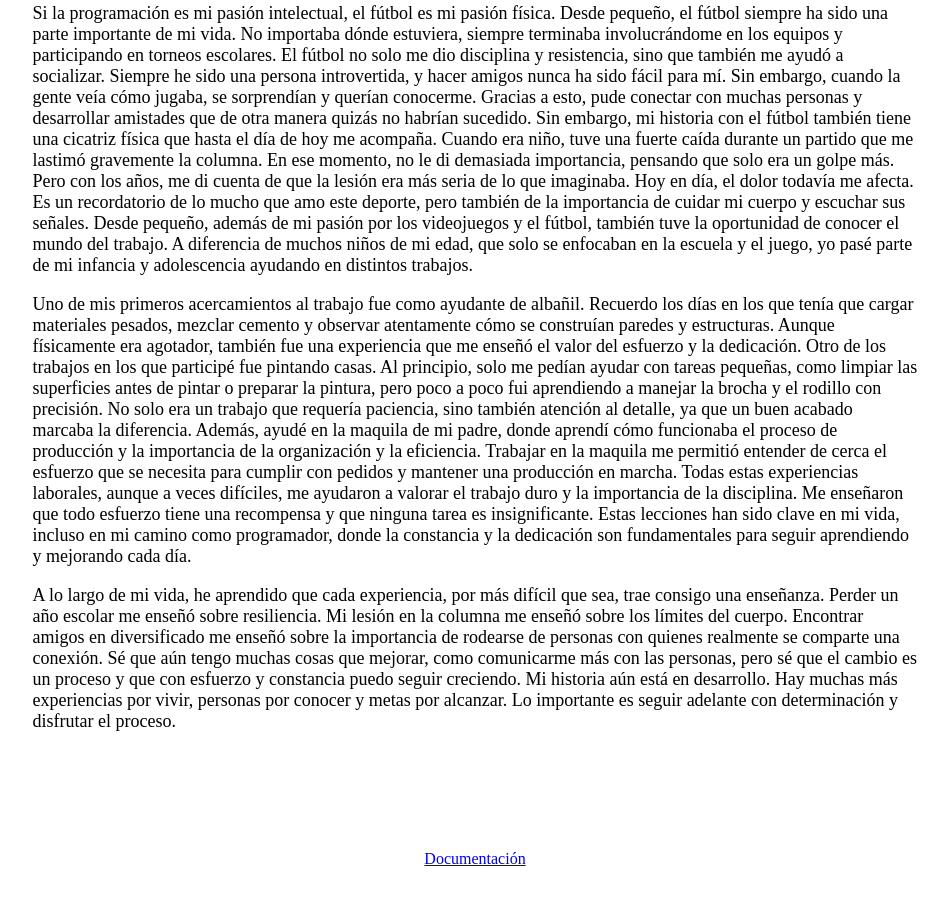
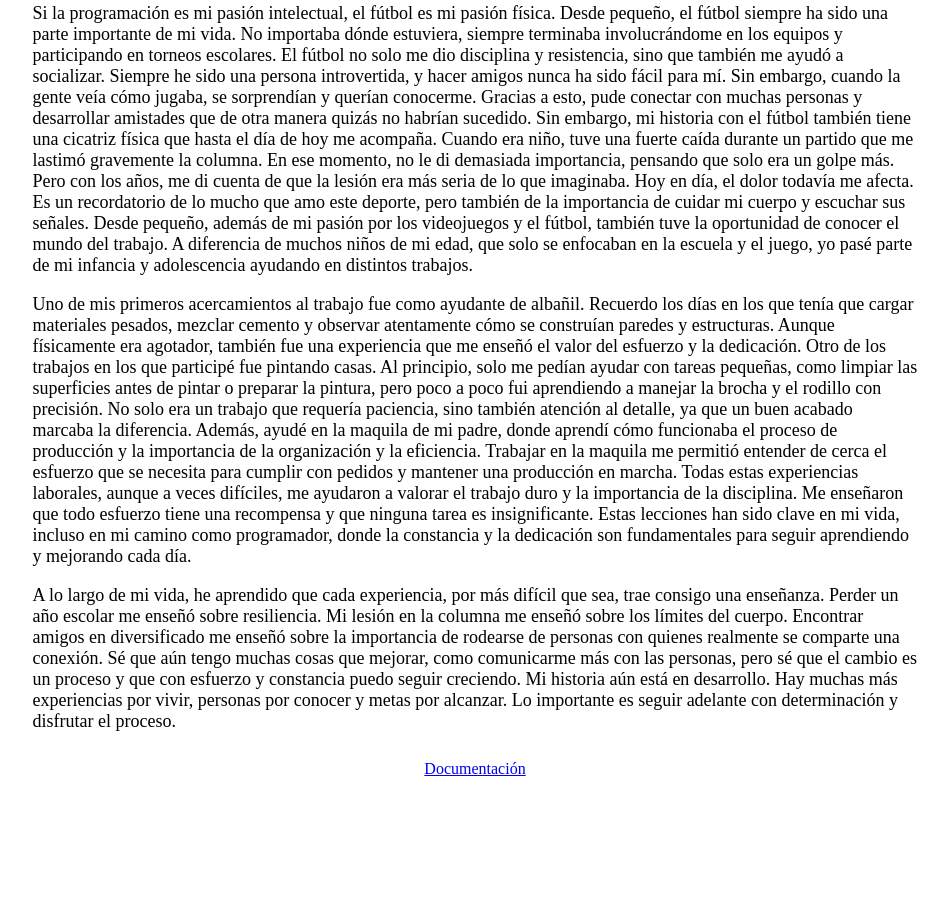
Before and after one commit to Cris01000011/Cris01000011.github.io, a plain HTML site: page index.html in a window 1280 px wide. Shown: the part 1631-2536 px from the top of the page, without its empty margins (165-1113 px from the left). After the commit the page ends 2452 px from the top, so only its background shows below. Drawn offline with Linux system fonts and the light colour scheme.

Commit message:
index, documentation

```diff
--- a/index.html
+++ b/index.html
@@ -176,7 +176,7 @@ Autor: Cristopher Ramirez
                 determinación y disfrutar el proceso.
             </p>
         </div>
-        <a style="margin: 100px 0;" href="./src/Proyecto.pdf" target="_blank">Documentación</a>
+        <a style="margin: 10px 0;" href="./src/Proyecto.pdf" target="_blank">Documentación</a>
     </div>
 </body>
 
```
Also changed, not shown: 1 other file.
